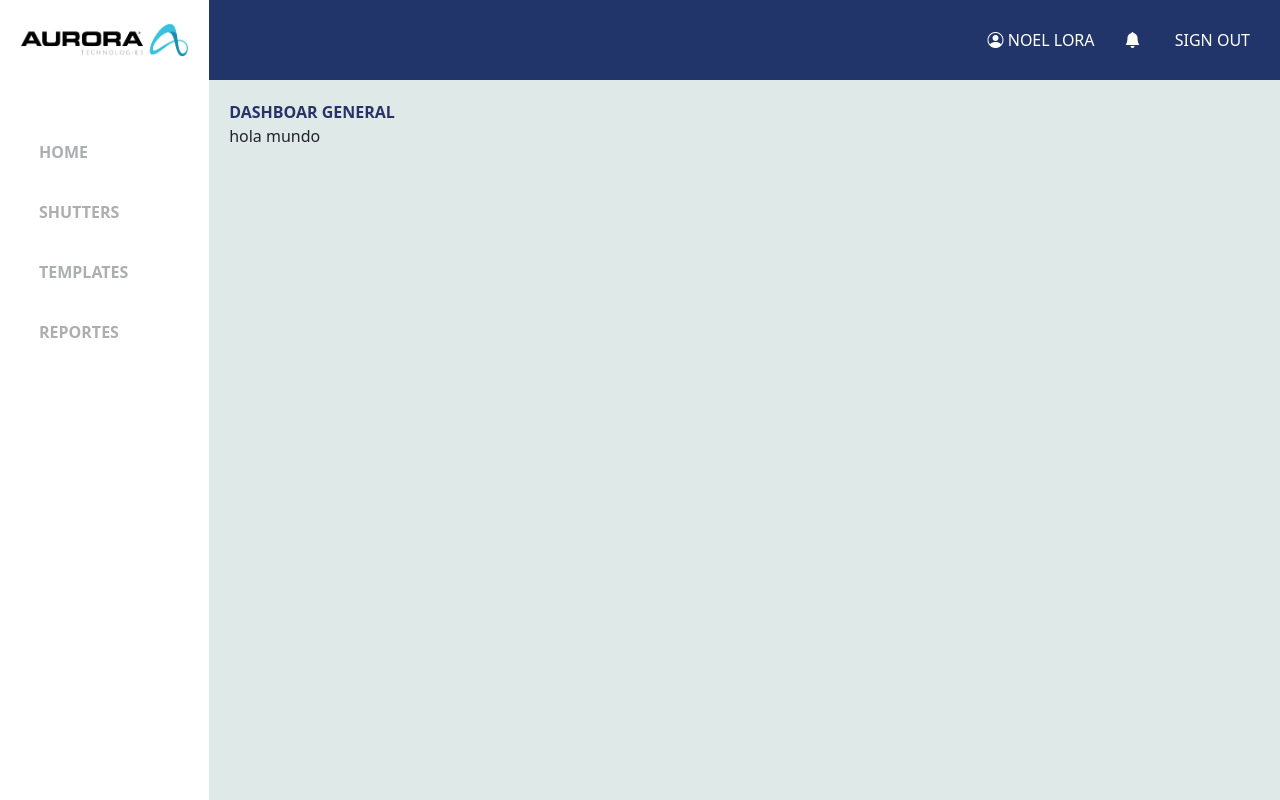
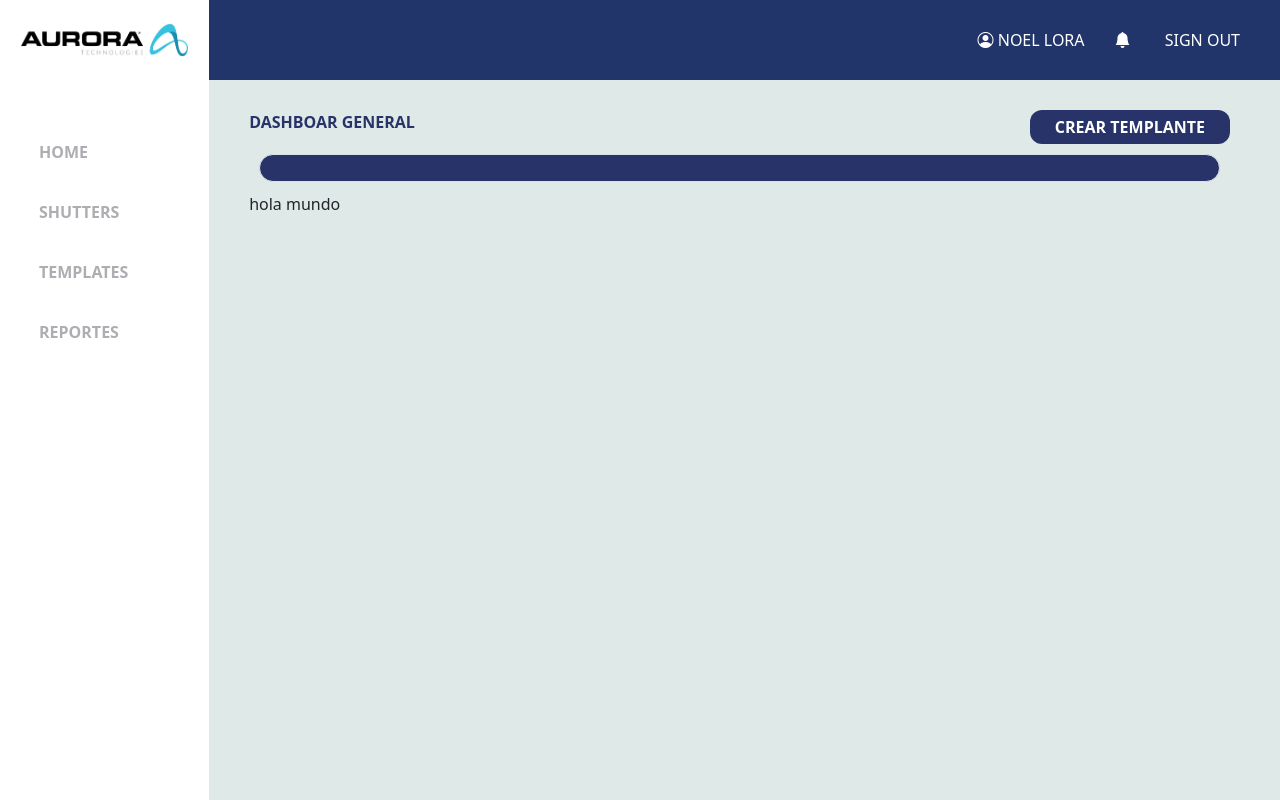
Before and after one commit to Aurora-Technologies-GPS/shutters, a Vue app: page /dashboard in a window 1280 px wide. Built offline with nearby package versions, Linux system fonts and the light colour scheme; what vue-cookies would draw is missing.

Commit message:
Maquetado en Proceso

```diff
--- a/src/components/DashBoard.vue
+++ b/src/components/DashBoard.vue
@@ -63,8 +63,15 @@
 
 			<div class="mainContainer">
 				<div class="view_header">
-					<div class="title_view">DASHBOAR GENERAL</div>
+						<div class="title_view">DASHBOAR GENERAL</div>
+						<div class="btnTemplate">CREAR TEMPLANTE</div>
 				</div>
+
+				<div class="barraContainer">
+					<div class="border rounded-pill">
+					</div>
+				</div>
+
 				<div class="view">
 					<div>hola mundo</div>
 				</div>
@@ -110,7 +117,7 @@
 }
 
 .areaTrabajo .headerMenu .btnContainer .btns{
-	right: 30px;
+	right: 40px;
 }
 
 .areaTrabajo .headerMenu .btnContainer .btns .logut{
@@ -163,10 +170,20 @@
 
 .mainContainer{
 
-	padding: 20px;
+	padding-top: 30px;
+	padding-left: 40px;
+	padding-right: 50px;
+	padding-bottom: 20px;
 	position: relative;
 	height: auto;
 
+}
+
+.mainContainer .view_header {
+	display: flex;
+	justify-content: space-between;
+	width: 100%;
+	position: relative;
 }
 
 
@@ -174,6 +191,31 @@
 	color: #283469;
 	font-weight: 610;
 }
+
+
+.mainContainer .view_header .btnTemplate{
+	background: #283469;
+	cursor: pointer;
+	color: white;
+	padding-top: 5px;
+	padding-bottom: 5px;
+	padding-left: 25px;
+	padding-right: 25px;
+	font-weight: 610;
+	border-radius: 12px 12px 12px 12px;
+}
+
+.mainContainer .barraContainer {
+	width: 100%;
+	height: 48px;
+	padding: 10px;
+}
+.mainContainer .barraContainer div {
+	height: 100%;
+	background: #283469
+}
+
+
 
 .mainContainer .view {
 height: 80%;
```
